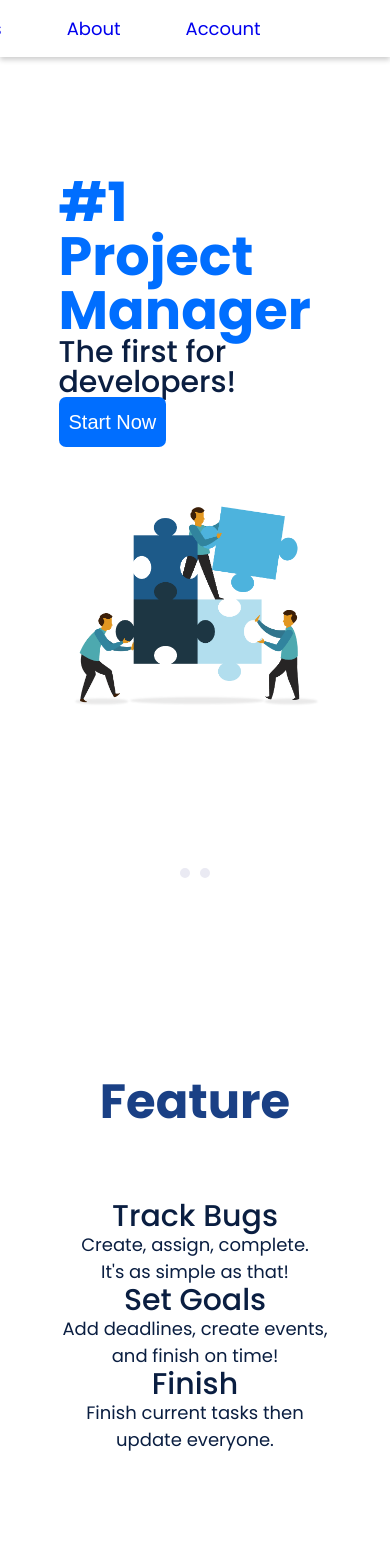
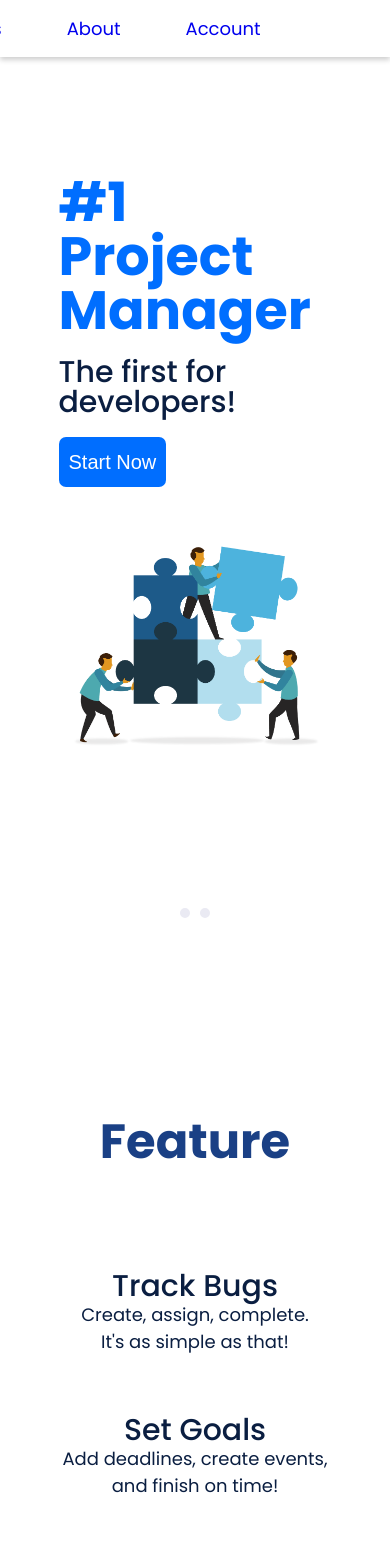
Before and after one commit to CodeAlanSanchez/project-manager-cra, a React (Create React App) app: page / in a window 390 px wide. Shown: the top 1559 px of the page. Built offline with nearby package versions, Linux system fonts and the light colour scheme.

Commit message:
Fix styles for mobile

```diff
--- a/src/styles/pages/_home.scss
+++ b/src/styles/pages/_home.scss
@@ -36,7 +36,7 @@
     justify-content: center;
     flex-flow: row wrap;
     .item {
-      margin: 0 5rem;
+      margin: 3rem 5rem;
       text-align: center;
     }
   }
@@ -53,3 +53,14 @@
     width: 50rem;
   }
 }
+
+@media only screen and (max-width: 768px) {
+  .hero {
+    .description {
+      .title,
+      h5 {
+        margin-bottom: 2rem;
+      }
+    }
+  }
+}
```
